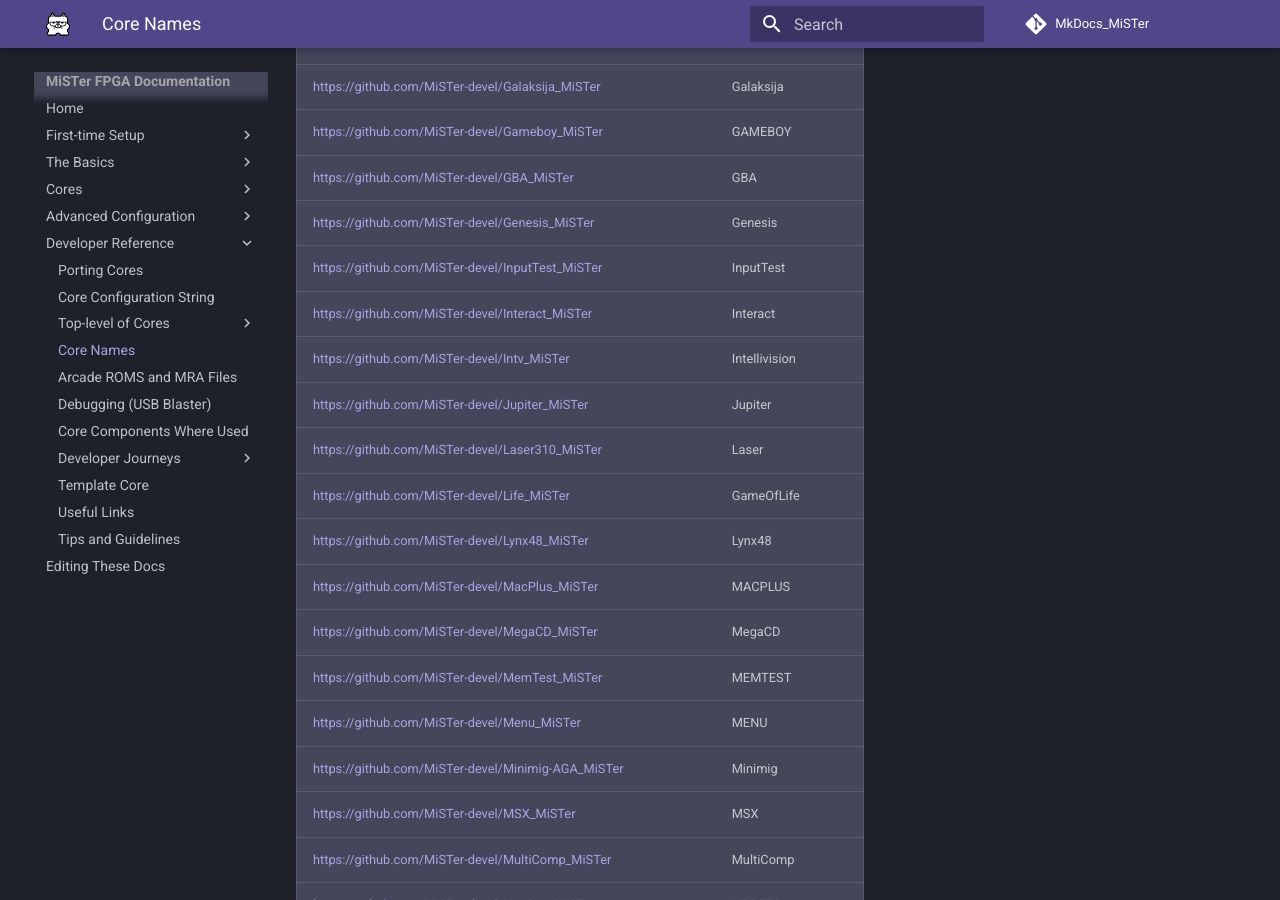
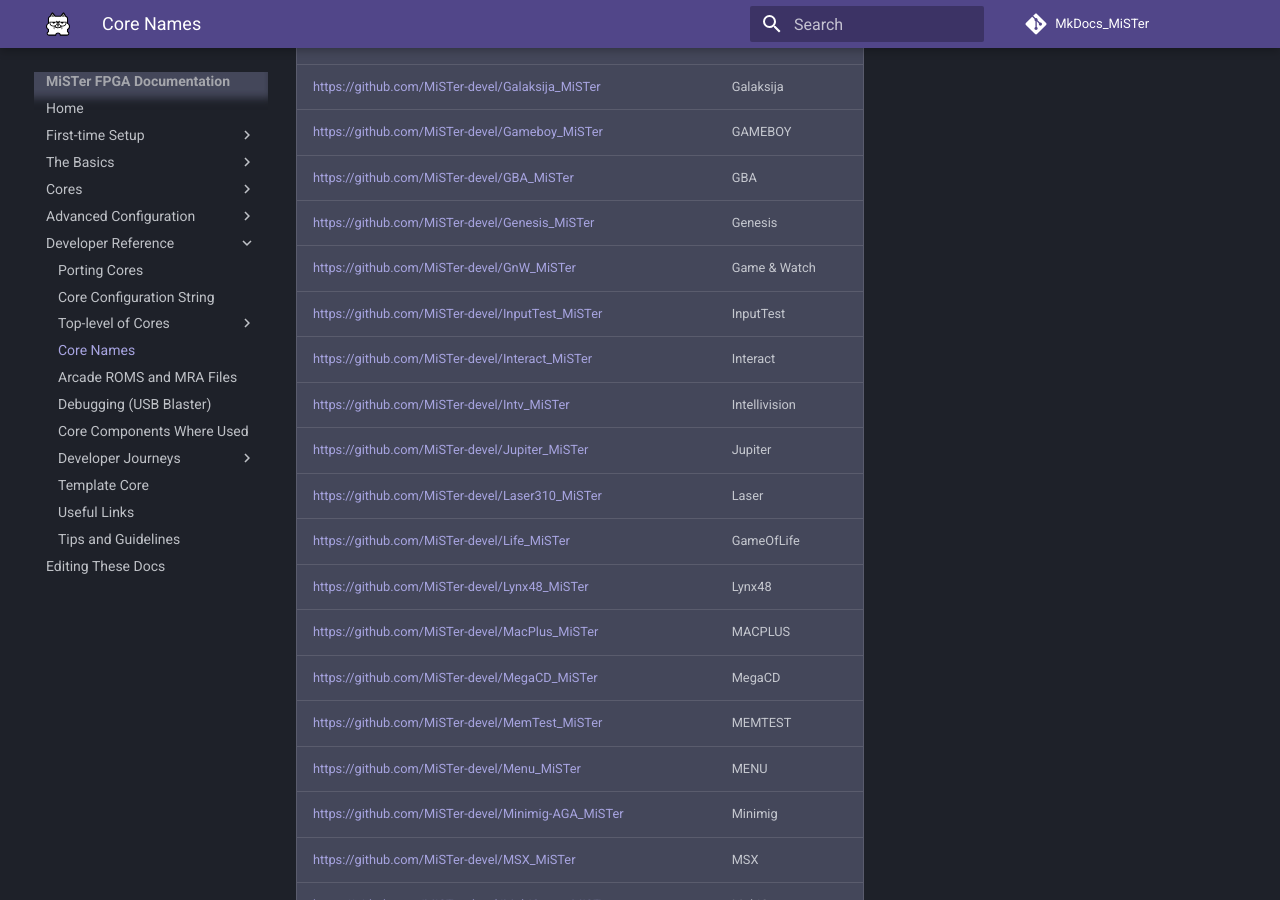
Before and after one commit to MiSTer-devel/MkDocs_MiSTer, an MkDocs documentation site: the page built from docs/developer/corenames.md, in a window 1280 px wide and 900 px high, scrolled down 6114 px. Built offline with MkDocs 1.6.1 and Material for MkDocs 9.7.7, drawn with Linux system fonts in a browser that asks for light colours; comment, search, counter and statistics services are not loaded.

Commit message:
Add Game & Watch core to corenames

```diff
--- a/docs/developer/corenames.csv
+++ b/docs/developer/corenames.csv
@@ -132,6 +132,7 @@
 https://github.com/MiSTer-devel/Gameboy_MiSTer,GAMEBOY,
 https://github.com/MiSTer-devel/GBA_MiSTer,GBA,
 https://github.com/MiSTer-devel/Genesis_MiSTer,Genesis,
+https://github.com/MiSTer-devel/Life_MiSTer,Game & Watch,
 https://github.com/MiSTer-devel/InputTest_MiSTer,InputTest,
 https://github.com/MiSTer-devel/Interact_MiSTer,Interact,
 https://github.com/MiSTer-devel/Intv_MiSTer,Intellivision,
--- a/docs/developer/corenames.md
+++ b/docs/developer/corenames.md
@@ -141,6 +141,7 @@
 | [https://github.com/MiSTer-devel/Gameboy\_MiSTer](https://github.com/MiSTer-devel/Gameboy_MiSTer)                                 | GAMEBOY         |
 | [https://github.com/MiSTer-devel/GBA\_MiSTer](https://github.com/MiSTer-devel/GBA_MiSTer)                                         | GBA             |
 | [https://github.com/MiSTer-devel/Genesis\_MiSTer](https://github.com/MiSTer-devel/Genesis_MiSTer)                                 | Genesis         |
+| [https://github.com/MiSTer-devel/GnW\_MiSTer](https://github.com/MiSTer-devel/GnW_MiSTer)                                         | Game & Watch    |
 | [https://github.com/MiSTer-devel/InputTest\_MiSTer](https://github.com/MiSTer-devel/InputTest_MiSTer)                             | InputTest       |
 | [https://github.com/MiSTer-devel/Interact\_MiSTer](https://github.com/MiSTer-devel/Interact_MiSTer)                               | Interact        |
 | [https://github.com/MiSTer-devel/Intv\_MiSTer](https://github.com/MiSTer-devel/Intv_MiSTer)                                       | Intellivision   |
```
